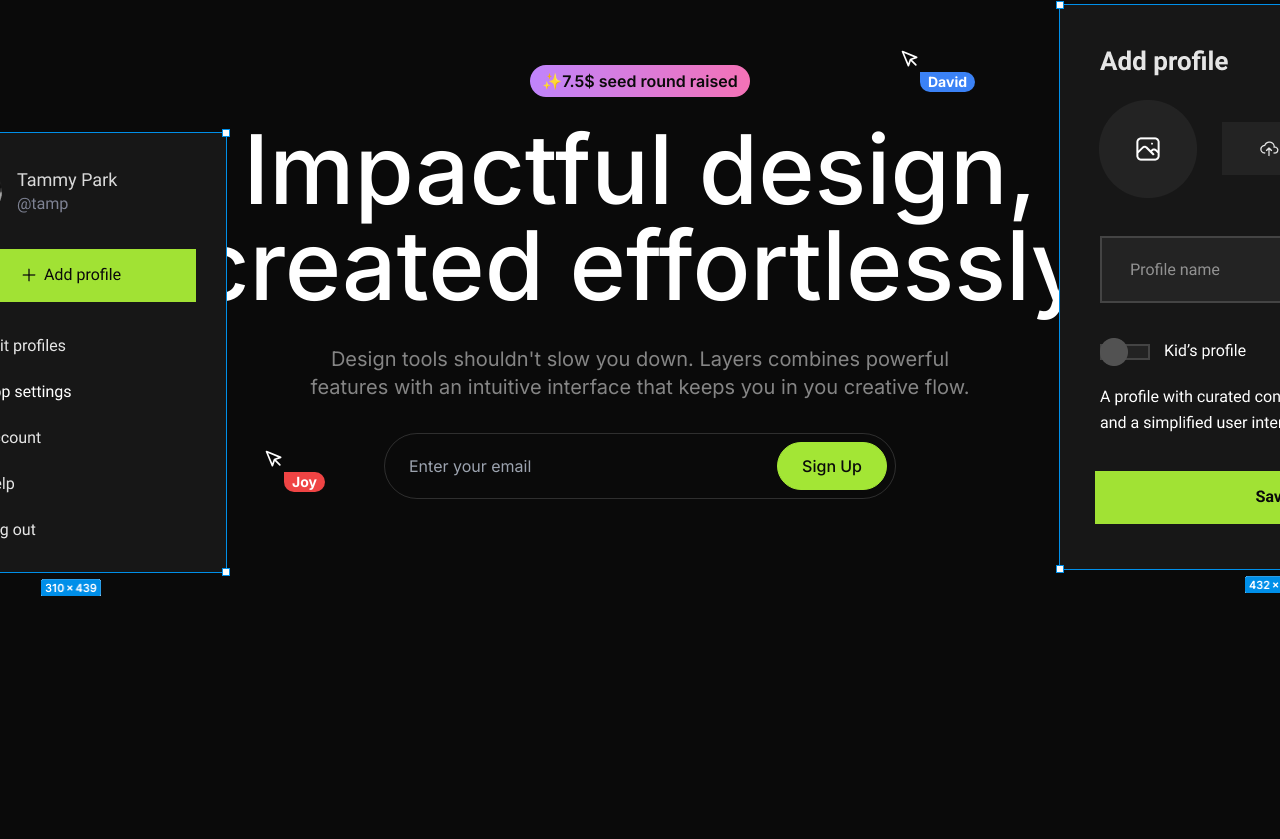
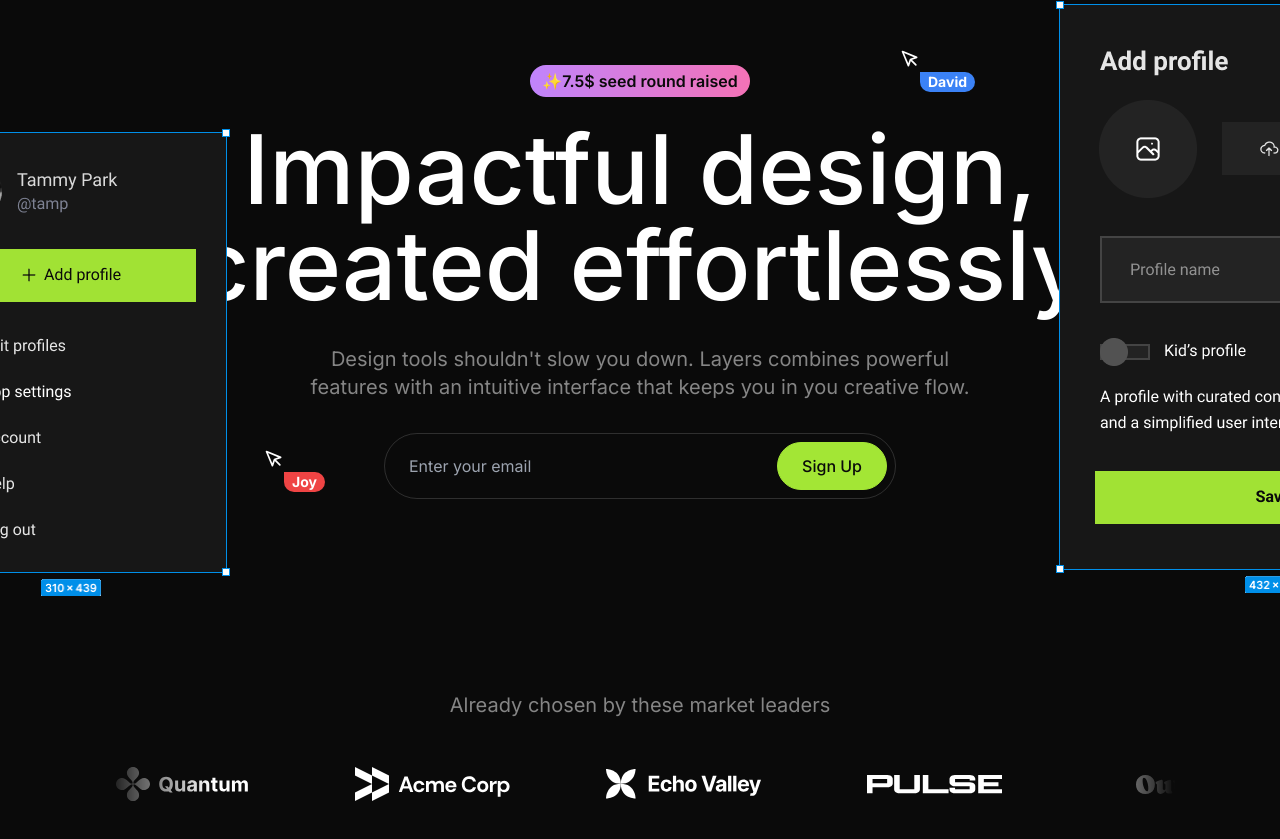
Before and after one commit to JoyBrar2001/SaaS-Landing-Page-5, a Next.js app: page / in a window 1280 px wide. Shown: the part 161-1000 px from the top of the page. Before the commit the page ends 800 px from the top, so only its background shows below. Built offline with nearby package versions, Linux system fonts and the light colour scheme.

Commit message:
Logo ticker done

```diff
--- a/src/app/page.tsx
+++ b/src/app/page.tsx
@@ -1,11 +1,13 @@
 import Navbar from "@/components/Navbar";
 import Hero from "@/sections/Hero";
+import LogoTicker from "@/sections/LogoTicker";
 
 export default function Home() {
   return (
     <>
       <Navbar />
       <Hero />
+      <LogoTicker />
     </>
   );
 }
--- a/src/sections/Hero.tsx
+++ b/src/sections/Hero.tsx
@@ -54,7 +54,7 @@
           <input
             type="text"
             placeholder="Enter your email"
-            className="bg-transparent px-4 md:flex-1 rounded-full focus:outline-white/15 focus:outline-[1px] focus:outline-offset-1"
+            className="bg-transparent px-4 md:flex-1 w-full rounded-full focus:outline-white/15 focus:outline-[1px] focus:outline-offset-1"
           />
 
           <Button
--- /dev/null
+++ b/src/sections/LogoTicker.tsx
@@ -0,0 +1,49 @@
+import quantumLogo from "@/assets/images/quantum.svg";
+import acmeLogo from "@/assets/images/acme-corp.svg";
+import echoValleyLogo from "@/assets/images/echo-valley.svg";
+import pulseLogo from "@/assets/images/pulse.svg";
+import outsideLogo from "@/assets/images/outside.svg";
+import apexLogo from "@/assets/images/apex.svg";
+import celestialLogo from "@/assets/images/celestial.svg";
+import twiceLogo from "@/assets/images/twice.svg";
+import Image from "next/image";
+
+const logos = [
+  { name: "Quantum", image: quantumLogo },
+  { name: "Acme Corp", image: acmeLogo },
+  { name: "Echo Valley", image: echoValleyLogo },
+  { name: "Pulse", image: pulseLogo },
+  { name: "Outside", image: outsideLogo },
+  { name: "Apex", image: apexLogo },
+  { name: "Celestial", image: celestialLogo },
+  { name: "Twice", image: twiceLogo },
+];
+
+export default function LogoTicker() {
+  return (
+    <section className="py-24 overflow-x-clip">
+      <div className="container">
+        <h3 className="text-center text-white/50 text-xl">
+          Already chosen by these market leaders
+        </h3>
+
+        <div
+          className="overflow-hidden mt-12"
+          style={{
+            maskImage: 'linear-gradient(to right, transparent, black 10%, black 90%, transparent)'
+          }}
+        >
+          <div className="flex gap-24 pr-24">
+            {logos.map((logo) => (
+              <Image
+                src={logo.image}
+                key={logo.name}
+                alt={logo.name}
+              />
+            ))}
+          </div>
+        </div>
+      </div>
+    </section>
+  );
+}
```
